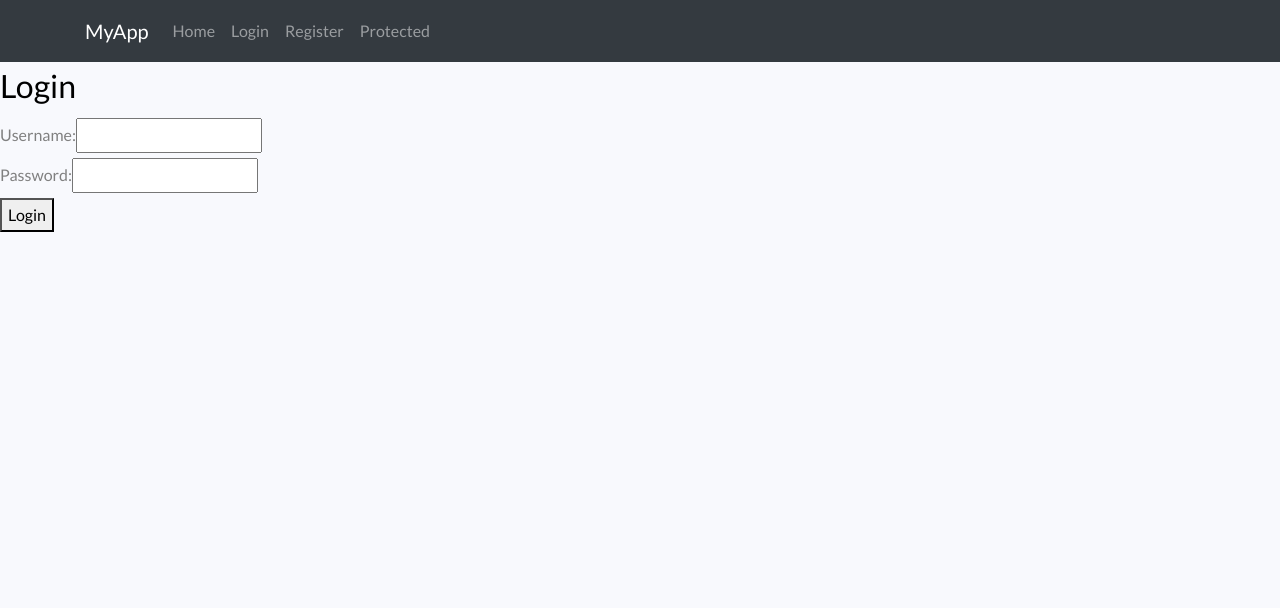
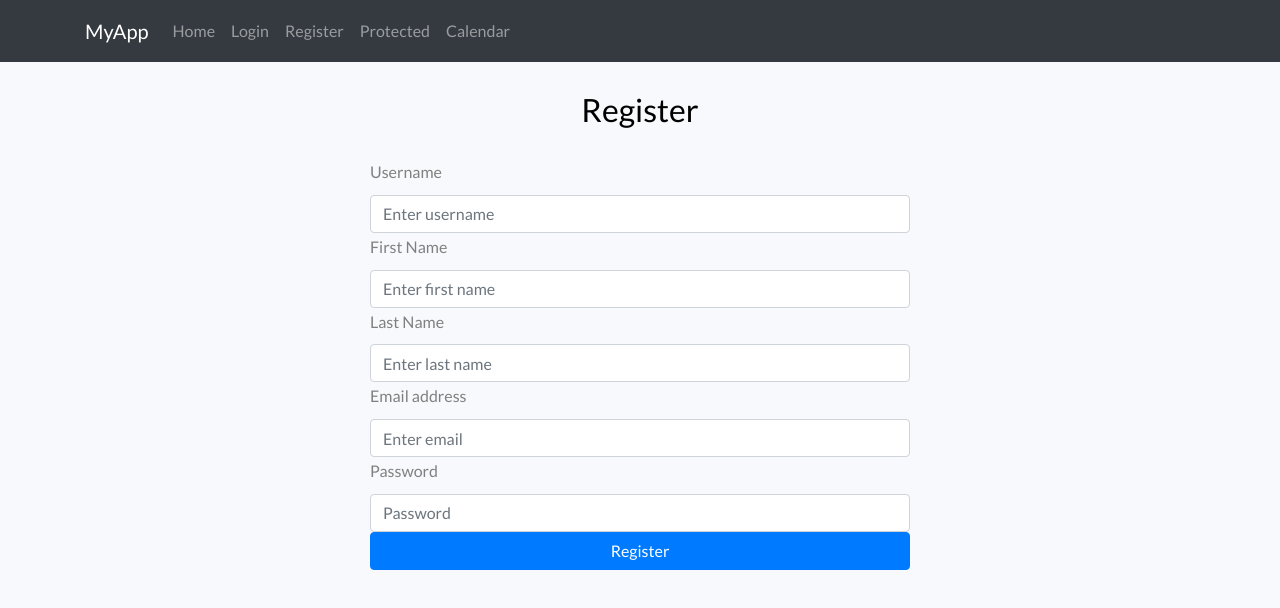
Before and after one commit to OctaneAL/fitness-app-frontend, a React (Create React App) app: page /register in a window 1280 px wide. Shown: the top 608 px of the page. Built offline with nearby package versions, Linux system fonts and the light colour scheme.

Commit message:
Basic add training | filter trainings by days

```diff
--- a/src/components/CalendarComponent.js
+++ b/src/components/CalendarComponent.js
@@ -1,12 +1,17 @@
-// src/components/CalendarComponent.js
-import React, { useEffect } from 'react';
+import React, { useEffect, useState } from 'react';
 import $ from 'jquery';
 import 'bootstrap/dist/css/bootstrap.min.css';
 import 'font-awesome/css/font-awesome.min.css';
+import { Modal, Button, Form } from 'react-bootstrap';
 import '../pages/Calendar.css';
 import bgImage from '../assets/images/bg.jpg';
 
 const CalendarComponent = () => {
+  const [events, setEvents] = useState([]);
+  const [showModal, setShowModal] = useState(false);
+  const [newEventName, setNewEventName] = useState('');
+  const [selectedDate, setSelectedDate] = useState(null);
+
   useEffect(() => {
     const loadScript = (src) => {
       return new Promise((resolve, reject) => {
@@ -30,12 +35,12 @@ const CalendarComponent = () => {
     };
 
     const initCalendar = () => {
-      const Calendar = function(selector, options) {
+      const Calendar = function (selector, options) {
         this.options = options;
         this.draw();
       };
 
-      Calendar.prototype.draw = function() {
+      Calendar.prototype.draw = function () {
         this.getCookie('selected_day');
         this.getOptions();
         this.drawDays();
@@ -51,13 +56,13 @@ const CalendarComponent = () => {
         const days = document.getElementsByTagName('td');
         let daysLen = days.length;
         while (daysLen--) {
-          days[daysLen].addEventListener('click', function() {
+          days[daysLen].addEventListener('click', function () {
             that.clickDay(this);
           });
         }
       };
 
-      Calendar.prototype.drawHeader = function(e) {
+      Calendar.prototype.drawHeader = function (e) {
         const headDay = document.getElementsByClassName('head-day');
         const headMonth = document.getElementsByClassName('head-month');
 
@@ -65,7 +70,7 @@ const CalendarComponent = () => {
         headMonth[0].innerHTML = `${monthTag[month]} - ${year}`;
       };
 
-      Calendar.prototype.drawDays = function() {
+      Calendar.prototype.drawDays = function () {
         const startDay = new Date(year, month, 1).getDay();
         const nDays = new Date(year, month + 1, 0).getDate();
         let n = startDay;
@@ -106,7 +111,7 @@ const CalendarComponent = () => {
         }
       };
 
-      Calendar.prototype.clickDay = function(o) {
+      Calendar.prototype.clickDay = function (o) {
         const selected = document.getElementsByClassName('selected');
         const len = selected.length;
         if (len !== 0) {
@@ -116,9 +121,12 @@ const CalendarComponent = () => {
         selectedDay = new Date(year, month, o.innerHTML);
         this.drawHeader(o.innerHTML);
         this.setCookie('selected_day', 1);
+
+        // Set selected date
+        setSelectedDate(selectedDay.toISOString().split('T')[0]);
       };
 
-      Calendar.prototype.preMonth = function() {
+      Calendar.prototype.preMonth = function () {
         if (month < 1) {
           month = 11;
           year -= 1;
@@ -129,7 +137,7 @@ const CalendarComponent = () => {
         this.drawDays();
       };
 
-      Calendar.prototype.nextMonth = function() {
+      Calendar.prototype.nextMonth = function () {
         if (month >= 11) {
           month = 0;
           year += 1;
@@ -140,7 +148,7 @@ const CalendarComponent = () => {
         this.drawDays();
       };
 
-      Calendar.prototype.getOptions = function() {
+      Calendar.prototype.getOptions = function () {
         if (this.options) {
           const sets = this.options.split('-');
           setDate = new Date(sets[0], sets[1] - 1, sets[2]);
@@ -150,7 +158,7 @@ const CalendarComponent = () => {
         }
       };
 
-      Calendar.prototype.reset = function() {
+      Calendar.prototype.reset = function () {
         month = today.getMonth();
         year = today.getFullYear();
         day = today.getDate();
@@ -158,7 +166,7 @@ const CalendarComponent = () => {
         this.drawDays();
       };
 
-      Calendar.prototype.setCookie = function(name, expiredays) {
+      Calendar.prototype.setCookie = function (name, expiredays) {
         let expires = '';
         if (expiredays) {
           const date = new Date();
@@ -168,7 +176,7 @@ const CalendarComponent = () => {
         document.cookie = name + '=' + selectedDay + expires + '; path=/';
       };
 
-      Calendar.prototype.getCookie = function(name) {
+      Calendar.prototype.getCookie = function (name) {
         if (document.cookie.length) {
           const arrCookie = document.cookie.split(';');
           const nameEQ = name + '=';
@@ -212,16 +220,27 @@ const CalendarComponent = () => {
     loadJQueryAndBootstrap();
   }, []);
 
+  const handleAddEvent = () => {
+    const newEvent = {
+      date: selectedDate,
+      eventName: newEventName,
+    };
+    setEvents([...events, newEvent]);
+    setNewEventName('');
+    setShowModal(false);
+  };
+
+  const handleInputChange = (e) => {
+    setNewEventName(e.target.value);
+  };
+
+  const filteredEvents = events.filter(event => event.date === selectedDate);
+
   return (
     <section className="ftco-section">
       <div className="container">
-        <div className="row justify-content-center">
-          <div className="col-md-6 text-center mb-5">
-            <h2 className="heading-section">Calendar #07</h2>
-          </div>
-        </div>
         <div className="row">
-          <div className="col-md-12">
+          <div className="col-md-8">
             <div className="elegant-calencar d-md-flex">
               <div className="wrap-header d-flex align-items-center img" style={{ backgroundImage: `url(${bgImage})` }}>
                 <p id="reset">Today</p>
@@ -310,11 +329,63 @@ const CalendarComponent = () => {
                     </tr>
                   </tbody>
                 </table>
+                <div className="d-flex justify-content-end mt-3">
+                  <Button variant="primary" onClick={() => setShowModal(true)}>
+                    Додати тренування
+                  </Button>
+                </div>
+              </div>
+            </div>
+          </div>
+          <div className="col-md-4">
+            <div className="training-list elegant-calencar">
+              <div className="d-flex align-items-center" style={{ backgroundColor: '#2C3E50', color: '#fff' }}>
+                <div className="p-0">
+                  <div className="head-info">
+                    <h5 className="training-list-title">Список тренувань</h5>
+                  </div>
+                </div>
+              </div>
+              <div className="training-list-wrap" style={{ maxHeight: '400px', overflowY: 'auto', padding: '10px' }}>
+                <ul className="list-group">
+                  {filteredEvents.map((event, index) => (
+                    <li key={index} className="list-group-item">
+                      {event.date}: {event.eventName}
+                    </li>
+                  ))}
+                </ul>
               </div>
             </div>
           </div>
         </div>
       </div>
+
+      <Modal show={showModal} onHide={() => setShowModal(false)}>
+        <Modal.Header closeButton>
+          <Modal.Title>Додати тренування</Modal.Title>
+        </Modal.Header>
+        <Modal.Body>
+          <Form>
+            <Form.Group controlId="eventName">
+              <Form.Label>Назва тренування</Form.Label>
+              <Form.Control
+                type="text"
+                placeholder="Введіть назву тренування"
+                value={newEventName}
+                onChange={handleInputChange}
+              />
+            </Form.Group>
+          </Form>
+        </Modal.Body>
+        <Modal.Footer>
+          <Button variant="secondary" onClick={() => setShowModal(false)}>
+            Закрити
+          </Button>
+          <Button variant="primary" onClick={handleAddEvent}>
+            Зберегти
+          </Button>
+        </Modal.Footer>
+      </Modal>
     </section>
   );
 };
--- a/src/components/Header.js
+++ b/src/components/Header.js
@@ -14,6 +14,7 @@ function Header() {
             <Nav.Link as={Link} to="/login">Login</Nav.Link>
             <Nav.Link as={Link} to="/register">Register</Nav.Link>
             <Nav.Link as={Link} to="/protected">Protected</Nav.Link>
+            <Nav.Link as={Link} to="/calendar">Calendar</Nav.Link>
           </Nav>
         </Navbar.Collapse>
       </Container>
--- a/src/pages/Register.js
+++ b/src/pages/Register.js
@@ -1,15 +1,29 @@
 import React, { useState } from 'react';
 import { useNavigate } from 'react-router-dom';
-import { login } from '../services/auth';
+import { register } from '../services/auth';
 
-function Login() {
-  const [username, setUsername] = useState('');
-  const [password, setPassword] = useState('');
+import { Container, Form, Button } from 'react-bootstrap';
+
+function Register() {
+  const [formData, setFormData] = useState({
+    username: '',
+    firstName: '',
+    lastName: '',
+    email: '',
+    password: ''
+  });
+  const { username, firstName, lastName, email, password } = formData;
+
+
+  const handleChange = (e) => {
+    setFormData({ ...formData, [e.target.name]: e.target.value });
+  };
+
   const history = useNavigate();
 
   const handleSubmit = async (e) => {
     e.preventDefault();
-    const success = await login(username, password);
+    const success = await register(username, password);
     if (success) {
       history.push('/');
     } else {
@@ -18,19 +32,79 @@ function Login() {
   };
 
   return (
-    <form onSubmit={handleSubmit}>
-      <h2>Login</h2>
-      <div>
-        <label>Username:</label>
-        <input type="text" value={username} onChange={(e) => setUsername(e.target.value)} />
+    <div className="container mt-4">
+      <div className="row justify-content-center">
+        <div className="col-md-6">
+          <h2 className="text-center mb-4">Register</h2>
+          <Form onSubmit={handleSubmit}>
+            <Form.Group controlId="formUsername">
+              <Form.Label>Username</Form.Label>
+              <Form.Control
+                type="text"
+                placeholder="Enter username"
+                name="username"
+                value={username}
+                onChange={handleChange}
+                required
+              />
+            </Form.Group>
+
+            <Form.Group controlId="formFirstName">
+              <Form.Label>First Name</Form.Label>
+              <Form.Control
+                type="text"
+                placeholder="Enter first name"
+                name="firstName"
+                value={firstName}
+                onChange={handleChange}
+                required
+              />
+            </Form.Group>
+
+            <Form.Group controlId="formLastName">
+              <Form.Label>Last Name</Form.Label>
+              <Form.Control
+                type="text"
+                placeholder="Enter last name"
+                name="lastName"
+                value={lastName}
+                onChange={handleChange}
+                required
+              />
+            </Form.Group>
+
+            <Form.Group controlId="formEmail">
+              <Form.Label>Email address</Form.Label>
+              <Form.Control
+                type="email"
+                placeholder="Enter email"
+                name="email"
+                value={email}
+                onChange={handleChange}
+                required
+              />
+            </Form.Group>
+
+            <Form.Group controlId="formPassword">
+              <Form.Label>Password</Form.Label>
+              <Form.Control
+                type="password"
+                placeholder="Password"
+                name="password"
+                value={password}
+                onChange={handleChange}
+                required
+              />
+            </Form.Group>
+
+            <Button variant="primary" type="submit" className="w-100">
+              Register
+            </Button>
+          </Form>
+        </div>
       </div>
-      <div>
-        <label>Password:</label>
-        <input type="password" value={password} onChange={(e) => setPassword(e.target.value)} />
-      </div>
-      <button type="submit">Login</button>
-    </form>
+    </div>
   );
 }
 
-export default Login;
+export default Register;
```
Also changed, not shown: src/pages/Calendar.css.
